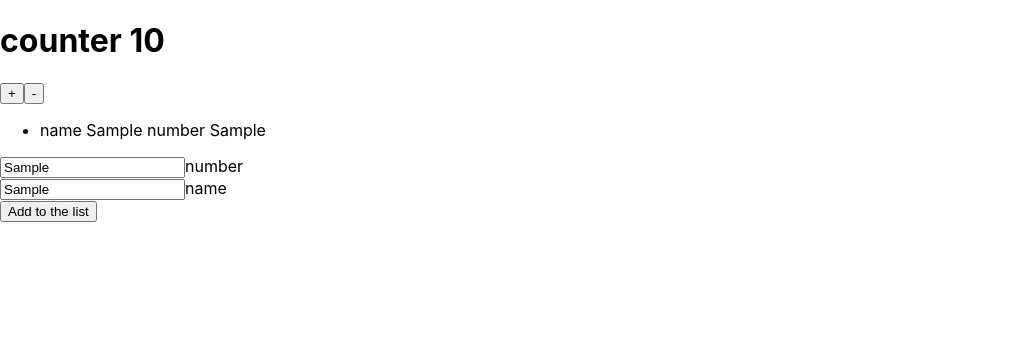
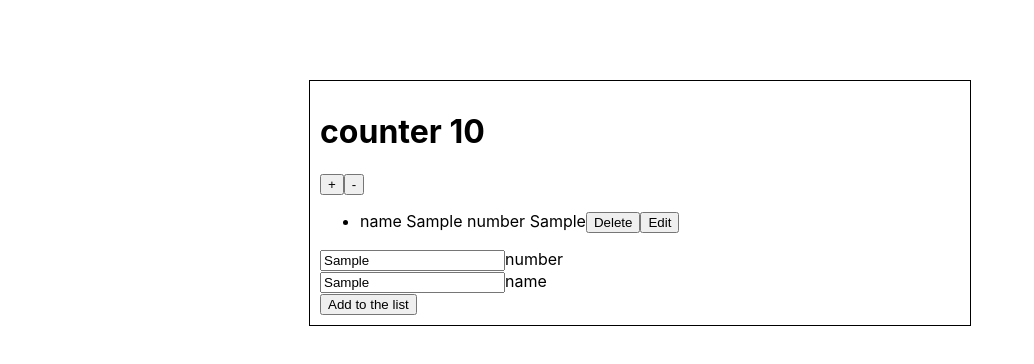
Before and after one commit to Tuwaiq-NET01/HW_Week11_Day01_React_Redux, a React (Create React App) app: page / in a window 1280 px wide. Both pictures are taken after typing "Sample", "Sample" into the empty fields and a click on the input "Add to the list". Shown: the top 364 px of the page, without its empty margins (0-1034 px from the left). Built offline with nearby package versions, Linux system fonts and the light colour scheme.

Commit message:
Abdulrahman Aljafar

```diff
--- a/src/App.js
+++ b/src/App.js
@@ -1,12 +1,15 @@
 import { useSelector, useDispatch } from 'react-redux'
-import { increment, decrement, contactAdded } from './action';
+import { increment, decrement, contactAdded , Delete, contactEdited} from './action';
 import { useState } from 'react'
 
 function App() {
   const counter = useSelector(state => state.counter)
   const contactlist = useSelector(state => state.contactlist)
   const [phone, setPhone] = useState({})
+  const [selected, setSelected] = useState(-1)
+  const [editItem, setEditItem] = useState({});
   const dispatch = useDispatch();
+
   const handelChange = (event) => {
     const att = event.target.name
     const value = event.target.value
@@ -17,13 +20,24 @@ function App() {
 
   }
 
+  const handelEdit = (event) => {
+    event.preventDefault();
+    dispatch(contactEdited(phone,selected));
+    setSelected(-1)
+    setPhone({});
+
+  }
+
 
   const handelSubmit = (event) => {
     event.preventDefault()
     dispatch(contactAdded(phone))
   }
   return (
-    <div >
+    <div style={{margin: "80px auto",
+      width: "50%",
+      border: "1px solid black",
+      padding: "10px"}}>
       <h1>counter {counter}</h1>
 
       <button onClick={() => dispatch(increment(2))}>+</button>
@@ -32,7 +46,24 @@ function App() {
       <ul>{contactlist.map((item, index) => {
         return (
           <div key={index}>
-            <li>name {item.name} number {item.number}</li>
+            <li>name {item.name} number {item.number}
+             <button onClick={() => dispatch(Delete(index))}>Delete</button>
+             <button onClick={() => { setSelected(index); setPhone(item) }}>Edit</button>
+            {selected === index ?
+              <form onSubmit={handelEdit}>
+                <p>
+                  number:
+                  <input type="text" name="number" value={phone.number} onChange={handelChange} />
+                </p>
+                <p>
+                  name :
+                  <input type="text" name="name" value={phone.name} onChange={handelChange}  />
+                </p>
+                <div>
+                  <input type="submit" value="update" />
+                </div>
+              </form> : null}
+             </li>
 
           </div>
         )
--- a/src/action/index.js
+++ b/src/action/index.js
@@ -15,3 +15,22 @@ export const contactAdded = (arg) => {
         payload: arg
     }
 }
+
+
+export const contactEdited = (arg,selectindex) => {
+    return {
+        type: "contactEdited",
+        payload: arg,
+        index: selectindex
+
+
+    }
+}
+
+export const Delete = (e) => {
+    return {
+        type: "delete",
+        payload: e,
+
+    }
+}
--- a/src/reducers/contactlist.js
+++ b/src/reducers/contactlist.js
@@ -8,6 +8,19 @@ export default function contactlist(state = [], action) {
 
                 }
             ]
+            case "contactEdited":
+            return state.map((item,i) => {
+
+                if (i == action.index) {
+                    return action.payload
+                } else {
+                    return item;
+                }
+            });
+        case "delete":
+            let arrCopy = [...state]
+            arrCopy.splice(action.payload, 1)
+            return arrCopy
         default:
             return state
     }
```
